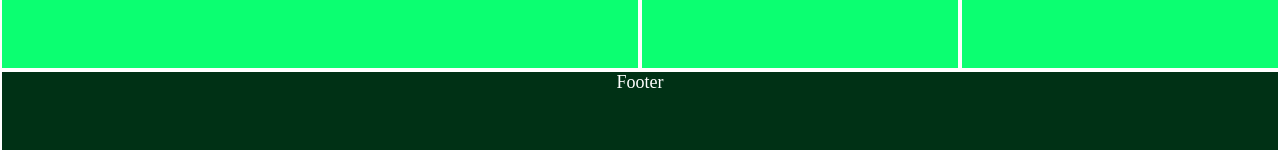
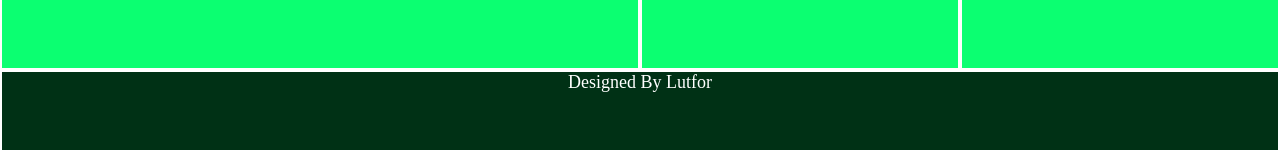
Before and after one commit to iamlutfor/responsive-css-grid, a plain HTML site: page css grid/index.html in a window 1280 px wide. Shown: the part 647-797 px from the top of the page. Drawn offline with Linux system fonts and the light colour scheme.

Commit message:
Update index.html

```diff
--- a/css grid/index.html
+++ b/css grid/index.html
@@ -17,7 +17,7 @@
     <div id="beforefooter1">Before Footer1</div>
     <div id="beforefooter2">Before Footer2</div>
     <div id="beforefooter3">Before Footer3</div>
-    <div id="footer">Footer</div>
+    <div id="footer">Designed By Lutfor</div>
 </div>
 </body>
 </html>
```
